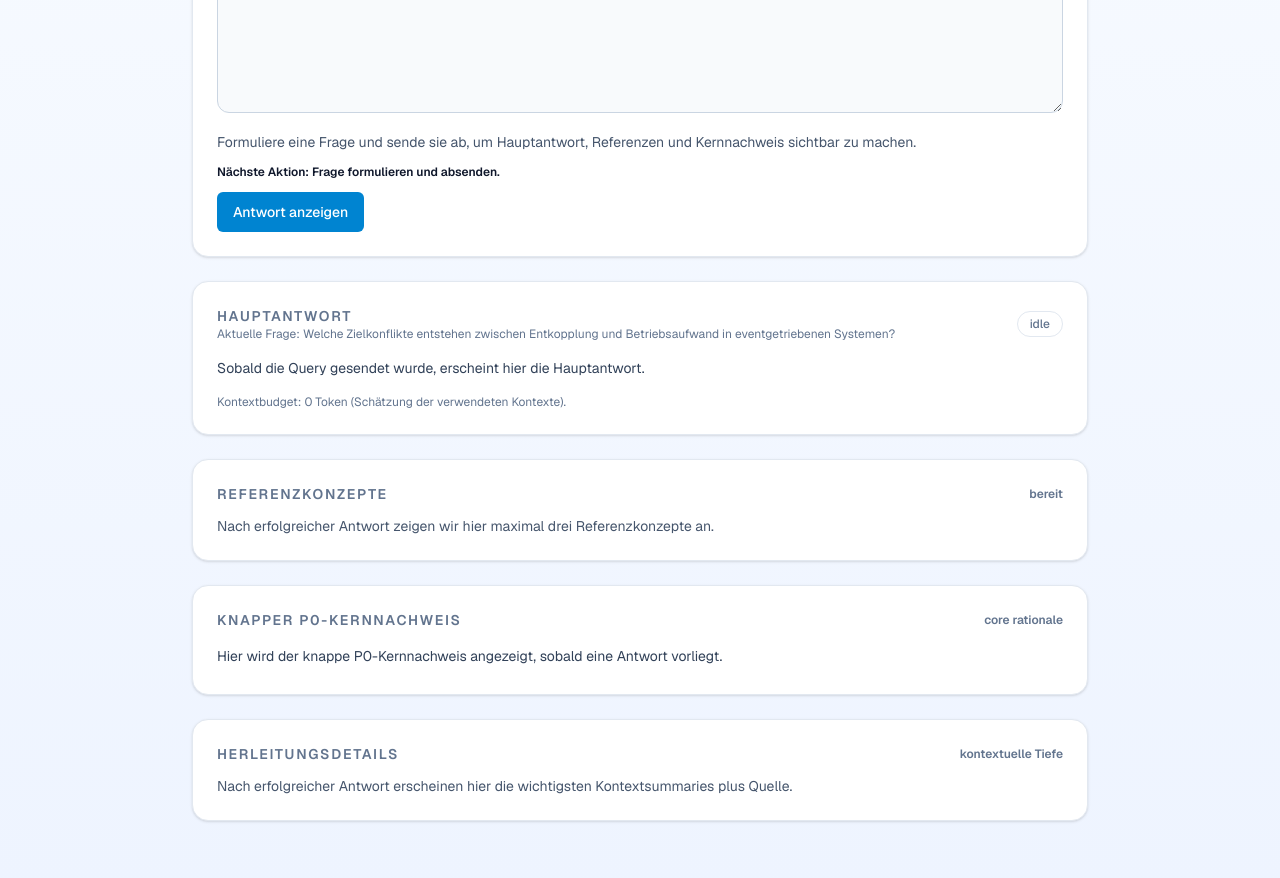
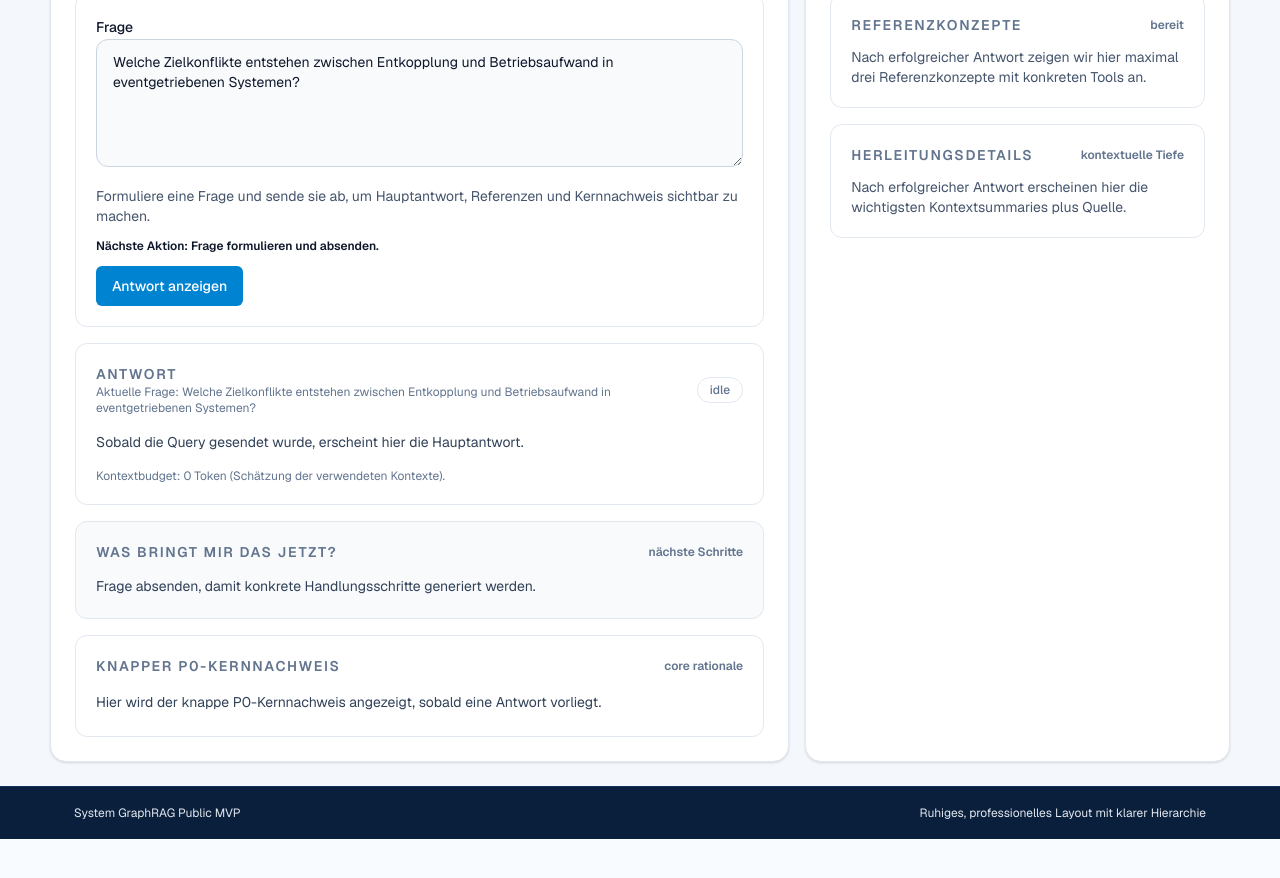
Before and after one commit to mimeonline/system-graph-rag-lab, a Next.js app in the folder apps/web/: page / in a window 1280 px wide. Shown: the part 320-1198 px from the top of the page. After the commit the page ends 1159 px from the top, so only its background shows below. Built offline with nearby package versions, Linux system fonts and the light colour scheme.

Commit message:
feat(ui): improve demo clarity and surface concrete tool guidance

```diff
--- a/apps/web/src/components/molecules/query-input.tsx
+++ b/apps/web/src/components/molecules/query-input.tsx
@@ -27,12 +27,11 @@ export function QueryInput({
   isSubmitting,
 }: QueryInputProps): React.JSX.Element {
   return (
-    <section className="space-y-3 rounded-2xl border border-slate-200 bg-white p-6 shadow-sm">
-      <form className="space-y-3" onSubmit={onSubmit}>
+    <form className="space-y-3 rounded-xl border border-slate-200 bg-white p-4 sm:p-5" onSubmit={onSubmit}>
       <label className="block space-y-2" htmlFor="query">
-          <span className="text-sm font-medium text-slate-900">Deine Frage</span>
+        <span className="text-sm font-medium text-slate-900">Frage</span>
         <textarea
-            className="h-36 w-full rounded-xl border border-slate-300 bg-slate-50 px-4 py-3 text-sm text-slate-900 outline-none focus:border-sky-500"
+          className="h-32 w-full rounded-xl border border-slate-300 bg-slate-50 px-4 py-3 text-sm text-slate-900 outline-none focus:border-sky-500"
           id="query"
           value={query}
           onChange={(event) => onQueryChange(event.currentTarget.value)}
@@ -44,10 +43,9 @@ export function QueryInput({
           Nächste Aktion: {nextAction}
         </p>
       )}
-        <Button type="submit" disabled={isSubmitting}>
+      <Button type="submit" className="w-full sm:w-auto" disabled={isSubmitting}>
         {isSubmitting ? "Antwort wird geladen…" : "Antwort anzeigen"}
       </Button>
     </form>
-    </section>
   );
 }
--- a/apps/web/src/components/organisms/query-panel.tsx
+++ b/apps/web/src/components/organisms/query-panel.tsx
@@ -77,6 +77,9 @@ export function QueryPanel(): React.JSX.Element {
 
   const references = viewModel?.references ?? [];
   const derivationDetails = viewModel?.derivationDetails ?? [];
+  const nextSteps = viewModel?.nextSteps ?? [
+    "Frage absenden, damit konkrete Handlungsschritte generiert werden.",
+  ];
   const hasReferences = references.length > 0;
   const hasDerivationDetails = derivationDetails.length > 0;
   const mainAnswer =
@@ -87,7 +90,10 @@ export function QueryPanel(): React.JSX.Element {
     "Hier wird der knappe P0-Kernnachweis angezeigt, sobald eine Antwort vorliegt.";
 
   return (
-    <div className="grid gap-6">
+    <div className="grid gap-4 lg:grid-cols-[minmax(0,1fr)_minmax(300px,36%)]">
+      <section className="space-y-4 rounded-2xl border border-slate-200 bg-white p-5 shadow-sm sm:p-6">
+        <h2 className="text-base font-semibold text-slate-900">Antwortführung</h2>
+
         <QueryInput
           query={query}
           onQueryChange={setQuery}
@@ -97,12 +103,12 @@ export function QueryPanel(): React.JSX.Element {
           isSubmitting={status === "loading"}
         />
 
-      <section className="space-y-3 rounded-2xl border border-slate-200 bg-white p-6 shadow-sm">
+        <section className="space-y-3 rounded-xl border border-slate-200 bg-white p-4 sm:p-5">
           <div className="flex items-center justify-between">
             <div>
-            <h2 className="text-sm font-semibold uppercase tracking-[0.12em] text-slate-500">
-              Hauptantwort
-            </h2>
+              <h3 className="text-sm font-semibold uppercase tracking-[0.12em] text-slate-500">
+                Antwort
+              </h3>
               <p className="text-xs text-slate-500">Aktuelle Frage: {viewModel?.query ?? query}</p>
             </div>
             <span
@@ -118,11 +124,41 @@ export function QueryPanel(): React.JSX.Element {
           </p>
         </section>
 
-      <section className="space-y-3 rounded-2xl border border-slate-200 bg-white p-6 shadow-sm">
+        <section className="space-y-3 rounded-xl border border-slate-200 bg-slate-50 p-4 sm:p-5">
           <div className="flex items-center justify-between">
-          <h2 className="text-sm font-semibold uppercase tracking-[0.12em] text-slate-500">
+            <h3 className="text-sm font-semibold uppercase tracking-[0.12em] text-slate-500">
+              Was bringt mir das jetzt?
+            </h3>
+            <span className="text-xs font-semibold text-slate-500">nächste Schritte</span>
+          </div>
+          <ul className="space-y-2">
+            {nextSteps.map((step) => (
+              <li key={step} className="text-sm leading-6 text-slate-700">
+                {step}
+              </li>
+            ))}
+          </ul>
+        </section>
+
+        <section className="space-y-3 rounded-xl border border-slate-200 bg-white p-4 sm:p-5">
+          <div className="flex items-center justify-between">
+            <h3 className="text-sm font-semibold uppercase tracking-[0.12em] text-slate-500">
+              Knapper P0-Kernnachweis
+            </h3>
+            <span className="text-xs font-semibold text-slate-500">core rationale</span>
+          </div>
+          <p className="text-sm leading-7 text-slate-700">{coreRationale}</p>
+        </section>
+      </section>
+
+      <section className="space-y-4 rounded-2xl border border-slate-200 bg-white p-5 shadow-sm sm:p-6">
+        <h2 className="text-base font-semibold text-slate-900">Kontext und Tools</h2>
+
+        <section className="space-y-3 rounded-xl border border-slate-200 bg-white p-4 sm:p-5">
+          <div className="flex items-center justify-between">
+            <h3 className="text-sm font-semibold uppercase tracking-[0.12em] text-slate-500">
               Referenzkonzepte
-          </h2>
+            </h3>
             <span className="text-xs font-semibold text-slate-500">
               {hasReferences ? `${references.length} Referenz${references.length > 1 ? "en" : ""}` : "bereit"}
             </span>
@@ -132,37 +168,39 @@ export function QueryPanel(): React.JSX.Element {
               {references.map((reference) => (
                 <li
                   key={reference.nodeId}
-                className="flex items-center justify-between rounded-xl border border-slate-100 bg-slate-50 px-4 py-3 text-sm font-medium text-slate-900"
+                  className="space-y-2 rounded-xl border border-slate-100 bg-slate-50 px-4 py-3 text-slate-900"
                 >
-                <span>{reference.title}</span>
+                  <div className="flex items-center justify-between gap-3">
+                    <span className="text-sm font-medium">{reference.title}</span>
                     <span className="text-xs font-normal uppercase tracking-[0.2em] text-slate-500">
                       {reference.nodeType}
                     </span>
+                  </div>
+                  <ul className="grid gap-1 sm:grid-cols-2">
+                    {reference.tools.map((tool) => (
+                      <li
+                        key={tool}
+                        className="rounded-md border border-slate-200 bg-white px-2 py-1 text-xs text-slate-700"
+                      >
+                        {tool}
+                      </li>
+                    ))}
+                  </ul>
                 </li>
               ))}
             </ul>
           ) : (
             <p className="text-sm text-slate-600">
-            Nach erfolgreicher Antwort zeigen wir hier maximal drei Referenzkonzepte an.
+              Nach erfolgreicher Antwort zeigen wir hier maximal drei Referenzkonzepte mit konkreten Tools an.
             </p>
           )}
         </section>
 
-      <section className="space-y-3 rounded-2xl border border-slate-200 bg-white p-6 shadow-sm">
+        <section className="space-y-3 rounded-xl border border-slate-200 bg-white p-4 sm:p-5">
           <div className="flex items-center justify-between">
-          <h2 className="text-sm font-semibold uppercase tracking-[0.12em] text-slate-500">
-            Knapper P0-Kernnachweis
-          </h2>
-          <span className="text-xs font-semibold text-slate-500">core rationale</span>
-        </div>
-        <p className="text-sm leading-7 text-slate-700">{coreRationale}</p>
-      </section>
-
-      <section className="space-y-3 rounded-2xl border border-slate-200 bg-white p-6 shadow-sm">
-        <div className="flex items-center justify-between">
-          <h2 className="text-sm font-semibold uppercase tracking-[0.12em] text-slate-500">
+            <h3 className="text-sm font-semibold uppercase tracking-[0.12em] text-slate-500">
               Herleitungsdetails
-          </h2>
+            </h3>
             <span className="text-xs font-semibold text-slate-500">kontextuelle Tiefe</span>
           </div>
           {hasDerivationDetails ? (
@@ -186,6 +224,7 @@ export function QueryPanel(): React.JSX.Element {
             </p>
           )}
         </section>
+      </section>
     </div>
   );
 }
--- a/apps/web/src/features/home/templates/HomeTemplate.tsx
+++ b/apps/web/src/features/home/templates/HomeTemplate.tsx
@@ -19,8 +19,16 @@ import { QueryPanel } from "@/components/organisms/query-panel";
  */
 export function HomeTemplate(): React.JSX.Element {
   return (
-    <main className="min-h-screen bg-[linear-gradient(180deg,#f8fbff_0%,#eef4ff_100%)] px-6 py-16 sm:px-10">
-      <div className="mx-auto grid w-full max-w-4xl gap-10">
+    <div className="flex min-h-screen flex-col bg-[#f4f7fb] text-slate-900">
+      <header className="border-b border-[#16335d] bg-[#0c2345] text-white">
+        <div className="mx-auto flex min-h-16 w-full max-w-[1180px] items-center justify-between gap-4 px-4 sm:px-6">
+          <p className="text-sm font-semibold tracking-[0.01em]">System GraphRAG Demo</p>
+          <p className="text-xs text-slate-200 sm:text-sm">GitHub · Info</p>
+        </div>
+      </header>
+
+      <main className="flex-1 px-4 py-5 sm:px-6 sm:py-6">
+        <div className="mx-auto grid w-full max-w-[1180px] gap-6">
           <SectionTitle
             eyebrow="System GraphRAG"
             title="Technisches MVP Grundgerüst"
@@ -29,5 +37,13 @@ export function HomeTemplate(): React.JSX.Element {
           <QueryPanel />
         </div>
       </main>
+
+      <footer className="border-t border-[#12335f] bg-[#0a1f3b] text-slate-200">
+        <div className="mx-auto flex min-h-[52px] w-full max-w-[1180px] items-center justify-between gap-4 px-4 text-xs sm:px-6">
+          <span>System GraphRAG Public MVP</span>
+          <span className="text-right">Ruhiges, professionelles Layout mit klarer Hierarchie</span>
+        </div>
+      </footer>
+    </div>
   );
 }
--- a/apps/web/src/features/query/view-model.ts
+++ b/apps/web/src/features/query/view-model.ts
@@ -8,10 +8,11 @@ import { buildStructuredAnswer } from "@/features/query/answer";
 export type QueryViewModel = {
   query: string;
   answer: QuerySuccessResponse["answer"];
-  references: QueryReference[];
+  references: QueryReferenceView[];
   contextElements: QueryContextElement[];
   contextTokens: number;
   derivationDetails: DerivationDetail[];
+  nextSteps: string[];
 };
 
 export type DerivationDetail = {
@@ -21,6 +22,37 @@ export type DerivationDetail = {
   summary: string;
   sourceFile: string;
 };
+
+export type QueryReferenceView = QueryReference & {
+  tools: string[];
+};
+
+const TOOL_HINTS_BY_KEYWORD: Array<{ keywords: string[]; tools: string[] }> = [
+  {
+    keywords: ["system thinking tools"],
+    tools: [
+      "Tool: Causal Loop Diagram",
+      "Tool: Behavior Over Time Graph",
+      "Tool: Iceberg Model",
+    ],
+  },
+  {
+    keywords: ["network analysis"],
+    tools: [
+      "Tool: Network Visualization",
+      "Tool: Centrality Mapping",
+      "Tool: Dependency Graph",
+    ],
+  },
+  {
+    keywords: ["stocks and flows", "stock and flow"],
+    tools: [
+      "Tool: Stock and Flow Diagram",
+      "Tool: Inflow Outflow Balance",
+      "Tool: Accumulation Curve",
+    ],
+  },
+];
 
 /**
  * Builds the UI-facing query view model from API response and submitted query.
@@ -41,10 +73,14 @@ export function buildQueryViewModel(
   return {
     query: effectiveQuery,
     answer: structuredAnswer.answer,
-    references: structuredAnswer.references,
+    references: structuredAnswer.references.map((reference) => ({
+      ...reference,
+      tools: buildToolsForReference(reference),
+    })),
     contextElements: structuredAnswer.contextElements,
     contextTokens: structuredAnswer.contextTokens,
     derivationDetails: buildDerivationDetails(structuredAnswer.contextElements),
+    nextSteps: buildNextSteps(structuredAnswer.references),
   };
 }
 
@@ -60,3 +96,34 @@ function buildDerivationDetails(elements: QueryContextElement[]): DerivationDeta
     sourceFile: element.source.sourceFile,
   }));
 }
+
+function buildToolsForReference(reference: QueryReference): string[] {
+  const normalizedTitle = reference.title.toLowerCase();
+
+  for (const mapping of TOOL_HINTS_BY_KEYWORD) {
+    if (mapping.keywords.some((keyword) => normalizedTitle.includes(keyword))) {
+      return mapping.tools;
+    }
+  }
+
+  if (reference.nodeType === "Tool") {
+    return [`Tool: ${reference.title}`];
+  }
+
+  return ["Tool: Causal Mapping Canvas"];
+}
+
+function buildNextSteps(references: QueryReference[]): string[] {
+  if (references.length === 0) {
+    return [
+      "Frage enger formulieren und einen konkreten Zeitraum oder Kontext ergänzen.",
+      "Eine zweite Frage mit Fokus auf Ursache-Wirkung stellen.",
+    ];
+  }
+
+  return [
+    `Wähle zuerst ${references[0].title} und prüfe dort die stärkste Ursache-Wirkung-Kette.`,
+    "Übertrage die wichtigsten Punkte in ein Causal Loop Diagram für den Teamabgleich.",
+    "Leite daraus eine kleine nächste Experimentmaßnahme für die Architekturentscheidung ab.",
+  ];
+}
```
Also changed, not shown: 4 other files (tests, documents, lock files or other folders). Lines whose indentation alone changed are shown as unchanged.
